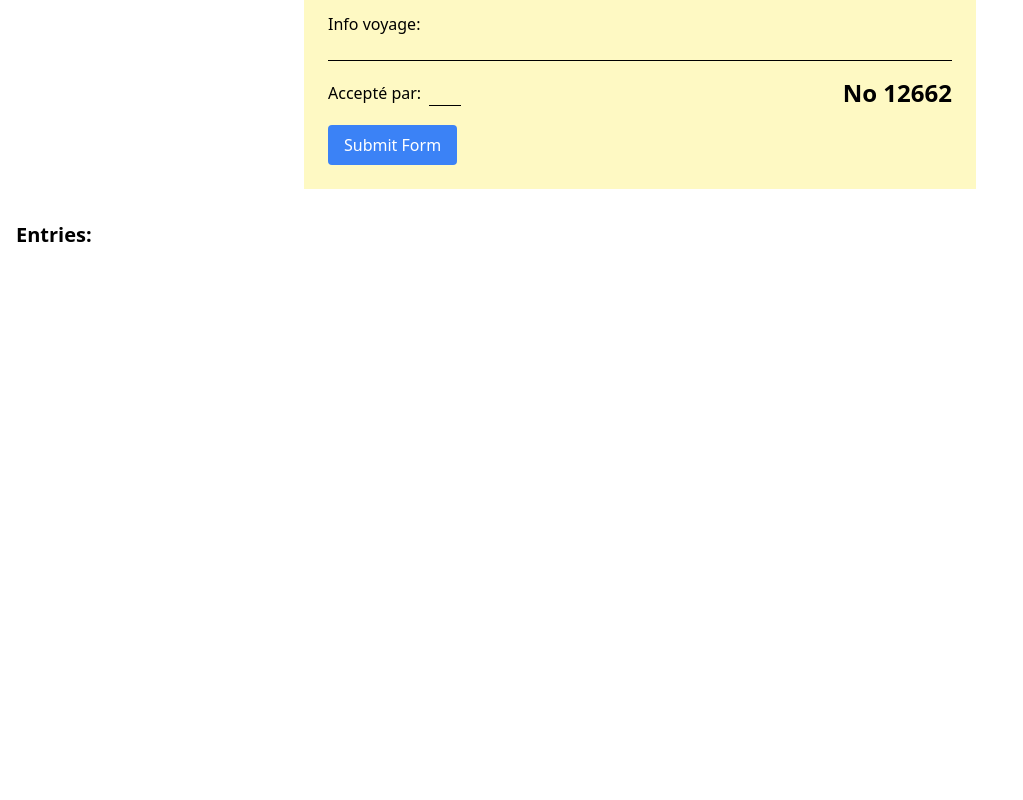
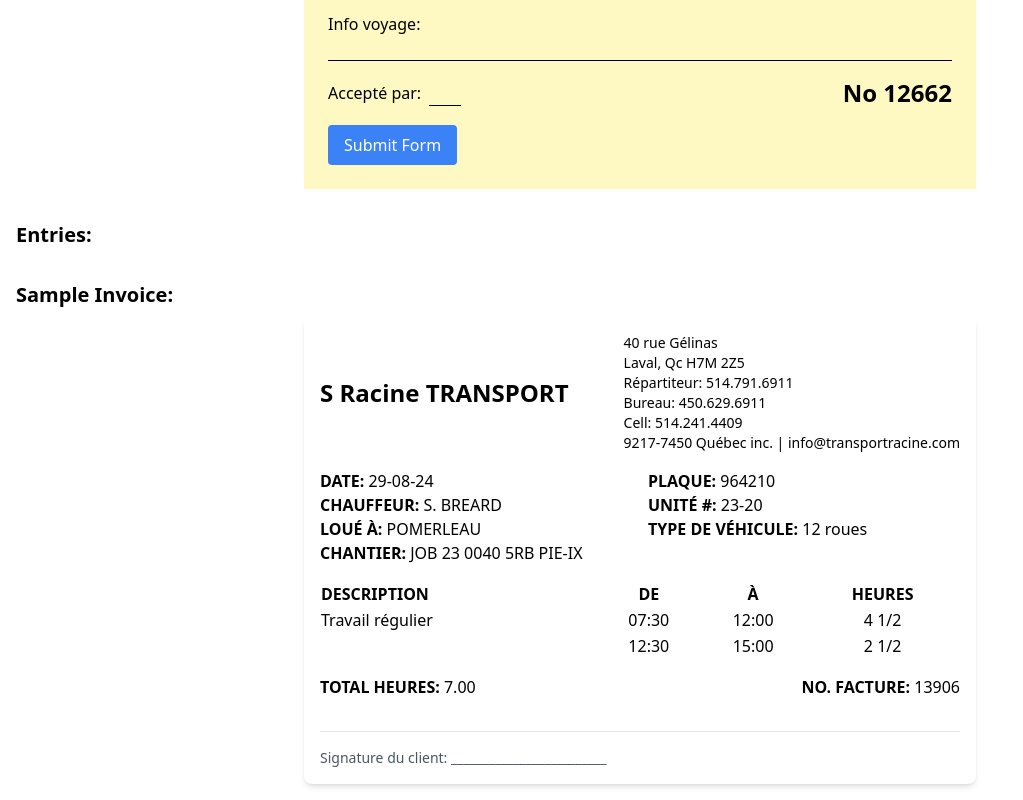
Before and after one commit to alonsooteroseminario/jornoapp, a Next.js app: page / in a window 1280 px wide. Shown: the part 589-1389 px from the top of the page, without its empty margins (0-1023 px from the left). Before the commit the page ends 862 px from the top, so only its background shows below. Built offline with nearby package versions, Linux system fonts and the light colour scheme.

Commit message:
added new component form

```diff
--- /dev/null
+++ b/src/app/components/TransportInvoice.tsx
@@ -0,0 +1,93 @@
+import React from 'react';
+
+interface TransportInvoiceProps {
+  date: string;
+  driver: string;
+  client: string;
+  site: string;
+  plate: string;
+  unit: string;
+  vehicleType: '12 roues' | 'Semi 2 essieux' | 'Semi 3 essieux' | 'Semi 4 essieux' | 'Pick-up';
+  timeEntries: Array<{
+    from: string;
+    to: string;
+    hours: string;
+  }>;
+  totalHours: string;
+  invoiceNumber: string;
+}
+
+const TransportInvoice: React.FC<TransportInvoiceProps> = ({
+  date,
+  driver,
+  client,
+  site,
+  plate,
+  unit,
+  vehicleType,
+  timeEntries,
+  totalHours,
+  invoiceNumber
+}) => {
+  return (
+    <div className="bg-white p-4 shadow-md rounded-lg max-w-2xl mx-auto">
+      <div className="flex justify-between items-center mb-4">
+        <h2 className="text-2xl font-bold">S Racine TRANSPORT</h2>
+        <div className="text-sm">
+          <p>40 rue Gélinas</p>
+          <p>Laval, Qc H7M 2Z5</p>
+          <p>Répartiteur: 514.791.6911</p>
+          <p>Bureau: 450.629.6911</p>
+          <p>Cell: 514.241.4409</p>
+          <p>9217-7450 Québec inc. | info@transportracine.com</p>
+        </div>
+      </div>
+
+      <div className="grid grid-cols-2 gap-4 mb-4">
+        <div>
+          <p><strong>DATE:</strong> {date}</p>
+          <p><strong>CHAUFFEUR:</strong> {driver}</p>
+          <p><strong>LOUÉ À:</strong> {client}</p>
+          <p><strong>CHANTIER:</strong> {site}</p>
+        </div>
+        <div>
+          <p><strong>PLAQUE:</strong> {plate}</p>
+          <p><strong>UNITÉ #:</strong> {unit}</p>
+          <p><strong>TYPE DE VÉHICULE:</strong> {vehicleType}</p>
+        </div>
+      </div>
+
+      <table className="w-full mb-4">
+        <thead>
+          <tr>
+            <th className="text-left">DESCRIPTION</th>
+            <th>DE</th>
+            <th>À</th>
+            <th>HEURES</th>
+          </tr>
+        </thead>
+        <tbody>
+          {timeEntries.map((entry, index) => (
+            <tr key={index}>
+              <td>{index === 0 ? 'Travail régulier' : ''}</td>
+              <td className="text-center">{entry.from}</td>
+              <td className="text-center">{entry.to}</td>
+              <td className="text-center">{entry.hours}</td>
+            </tr>
+          ))}
+        </tbody>
+      </table>
+
+      <div className="flex justify-between items-center mt-4">
+        <p><strong>TOTAL HEURES:</strong> {totalHours}</p>
+        <p><strong>NO. FACTURE:</strong> {invoiceNumber}</p>
+      </div>
+
+      <div className="mt-8 border-t pt-4">
+        <p className="text-sm text-gray-600">Signature du client: _________________________</p>
+      </div>
+    </div>
+  );
+};
+
+export default TransportInvoice;
--- a/src/app/page.tsx
+++ b/src/app/page.tsx
@@ -4,6 +4,7 @@
 import { addEntry, TimesheetEntry } from '@/store/timesheetSlice'
 import type { RootState, AppDispatch } from '@/store/store'
 import { TransportForm } from './components/TransportForm'
+import TransportInvoice from './components/TransportInvoice'
 
 export default function Home() {
   const dispatch = useDispatch<AppDispatch>()
@@ -35,6 +36,23 @@
     dispatch(addEntry(newEntry))
   }
 
+    // Sample data for the TransportInvoice component
+    const sampleInvoiceData = {
+      date: '29-08-24',
+      driver: 'S. BREARD',
+      client: 'POMERLEAU',
+      site: 'JOB 23 0040 5RB PIE-IX',
+      plate: '964210',
+      unit: '23-20',
+      vehicleType: '12 roues' as const,
+      timeEntries: [
+        { from: '07:30', to: '12:00', hours: '4 1/2' },
+        { from: '12:30', to: '15:00', hours: '2 1/2' },
+      ],
+      totalHours: '7.00',
+      invoiceNumber: '13906',
+    };
+
   return (
     <main className="container mx-auto p-4 bg-white text-black">
       <h1 className="text-2xl font-bold mb-4">Camion Driver Timesheet</h1>
@@ -49,6 +67,10 @@
           ))}
         </ul>
       </div>
+      <div className="mt-8">
+        <h2 className="text-xl font-semibold mb-2">Sample Invoice:</h2>
+        <TransportInvoice {...sampleInvoiceData} />
+      </div>
     </main>
   )
 }
```
